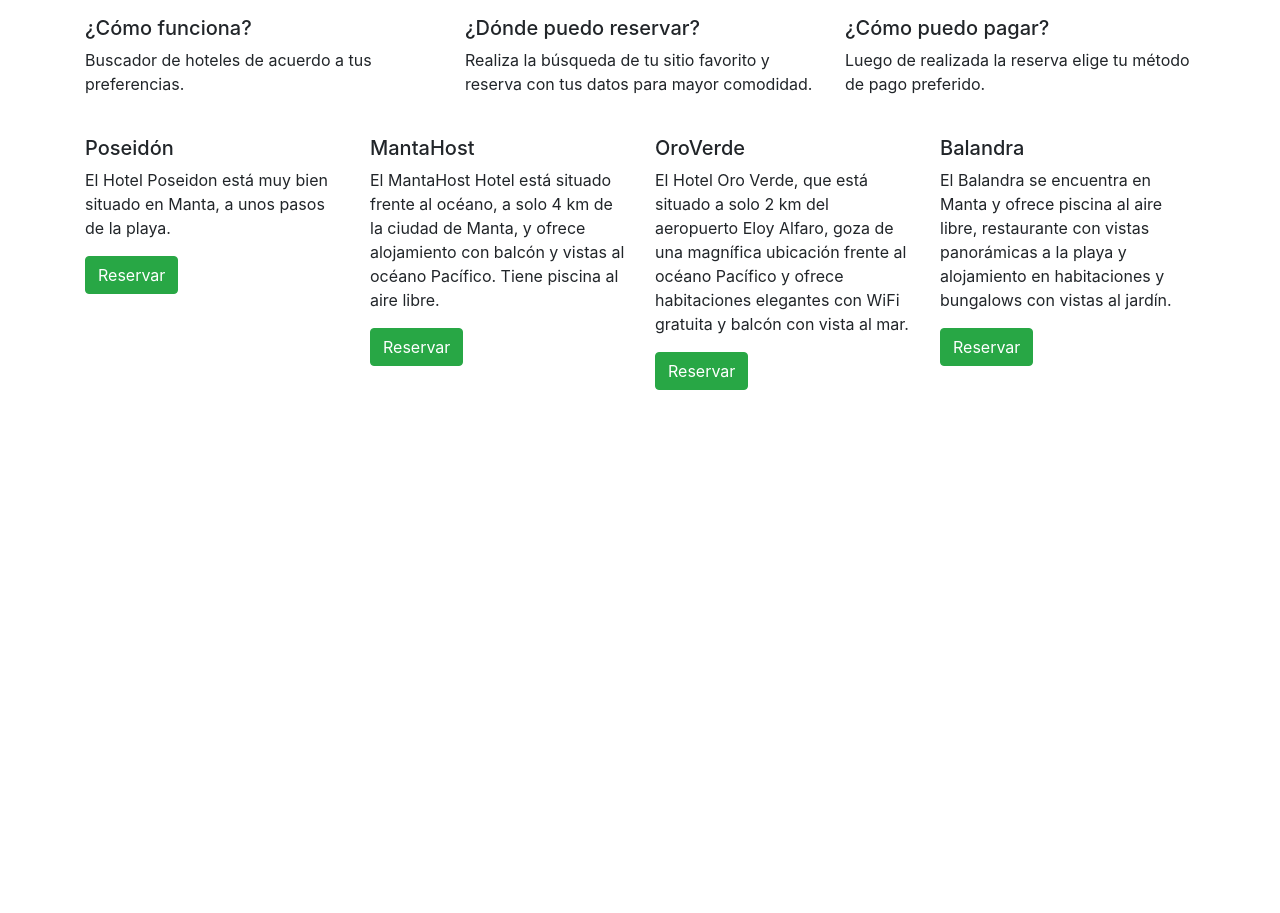
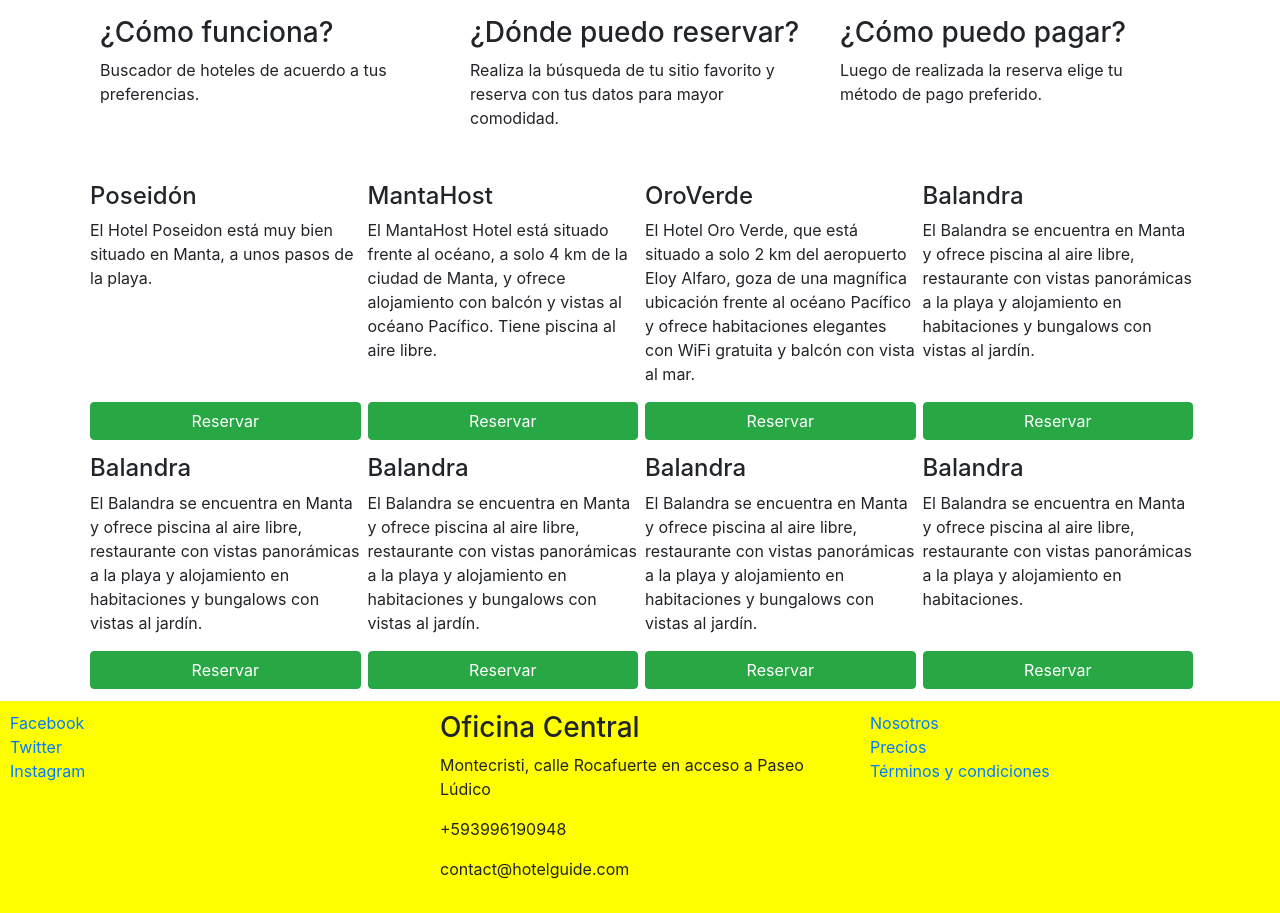
Before and after one commit to andylenincp/full-stack-web-development, a website: page index.html in a window 1280 px wide. Shown: the part 200-1113 px from the top of the page. Before the commit the page ends 800 px from the top, so only its background shows below. Drawn offline with nearby package versions, Linux system fonts and the light colour scheme.

Commit message:
Footer and styles with Flex

```diff
--- /dev/null
+++ b/css/main.css
@@ -0,0 +1,21 @@
+.jumbotron {
+    background-color: yellow;
+    color: black;
+}
+
+.footer {
+    padding: 10px 10px 0 10px;
+    background-color: yellow;
+    margin-bottom: 0px;
+    margin-top: 10px;
+}
+
+.card-hotel {
+    flex: 1 250px;
+    padding: 2px 2px 2px 5px;
+    margin-top: 10px;
+}
+
+.btn-reserva {
+    width: 100%;
+}
--- a/index.html
+++ b/index.html
@@ -7,51 +7,127 @@
 
     <!-- Bootstrap CSS -->
     <link rel="stylesheet" href="/node_modules/bootstrap/dist/css/bootstrap.min.css">
+    <link rel="stylesheet" href="/css/main.css">
 
-    <title>Hello, world!</title>
+    <title>Hotel Guide</title>
   </head>
   <body>
 
     <div class="jumbotron"><h1>Guía de Hoteles</h1></div>
 
     <div class="container">
-      <div class="row">
+      <div class="d-flex">
         <div class="col-sm-4">
-          <h5>¿Cómo funciona?</h5>
+          <h3>¿Cómo funciona?</h3>
           <p>Buscador de hoteles de acuerdo a tus preferencias.</p>
         </div>
         <div class="col-sm-4">
-          <h5>¿Dónde puedo reservar?</h5>
+          <h3>¿Dónde puedo reservar?</h3>
           <p>Realiza la búsqueda de tu sitio favorito y reserva con tus datos para mayor comodidad.</p>
         </div>
         <div class="col-sm-4">
-          <h5>¿Cómo puedo pagar?</h5>
+          <h3>¿Cómo puedo pagar?</h3>
           <p>Luego de realizada la reserva elige tu método de pago preferido.</p>
         </div>
       </div><br>
-      <div class="row">
-        <div class="col-sm-3">
-          <h5>Poseidón</h5>
-          <p>El Hotel Poseidon está muy bien situado en Manta, a unos pasos de la playa.</p>
-          <a href="" class="btn btn-success">Reservar</a><br><br>
+      <div class="d-flex flex-wrap">
+        <div class="card-hotel d-flex flex-column justify-content-between">
+          <div>
+            <h4>Poseidón</h4>
+            <p>El Hotel Poseidon está muy bien situado en Manta, a unos pasos de la playa.</p>
+          </div>
+          <div>
+            <a href="" class="btn btn-success btn-reserva">Reservar</a>
+          </div>
         </div>
-        <div class="col-sm-3">
-          <h5>MantaHost</h5>
-          <p>El MantaHost Hotel está situado frente al océano, a solo 4 km de la ciudad de Manta, y ofrece alojamiento con balcón y vistas al océano Pacífico. Tiene piscina al aire libre.</p>
-          <a href="" class="btn btn-success">Reservar</a><br><br>
+        <div class="card-hotel d-flex flex-column justify-content-between">
+          <div>
+            <h4>MantaHost</h4>
+            <p>El MantaHost Hotel está situado frente al océano, a solo 4 km de la ciudad de Manta, y ofrece alojamiento con balcón y vistas al océano Pacífico. Tiene piscina al aire libre.</p>
+          </div>
+          <div>
+            <a href="" class="btn btn-success btn-reserva">Reservar</a>
+          </div>
         </div>
-        <div class="col-sm-3">
-          <h5>OroVerde</h5>
-          <p>El Hotel Oro Verde, que está situado a solo 2 km del aeropuerto Eloy Alfaro, goza de una magnífica ubicación frente al océano Pacífico y ofrece habitaciones elegantes con WiFi gratuita y balcón con vista al mar.</p>
-          <a href="" class="btn btn-success">Reservar</a><br><br>
+        <div class="card-hotel d-flex flex-column justify-content-between">
+          <div>
+            <h4>OroVerde</h4>
+            <p>El Hotel Oro Verde, que está situado a solo 2 km del aeropuerto Eloy Alfaro, goza de una magnífica ubicación frente al océano Pacífico y ofrece habitaciones elegantes con WiFi gratuita y balcón con vista al mar.</p>
+          </div>
+          <div>
+            <a href="" class="btn btn-success btn-reserva">Reservar</a>
+          </div>
         </div>
-        <div class="col-sm-3">
-          <h5>Balandra</h5>
-          <p>El Balandra se encuentra en Manta y ofrece piscina al aire libre, restaurante con vistas panorámicas a la playa y alojamiento en habitaciones y bungalows con vistas al jardín.</p>
-          <a href="" class="btn btn-success">Reservar</a><br><br>
+        <div class="card-hotel d-flex flex-column justify-content-between">
+          <div>
+            <h4>Balandra</h4>
+            <p>El Balandra se encuentra en Manta y ofrece piscina al aire libre, restaurante con vistas panorámicas a la playa y alojamiento en habitaciones y bungalows con vistas al jardín.</p>
+          </div>
+          <div>
+            <a href="" class="btn btn-success btn-reserva">Reservar</a>
+          </div>
+        </div>
+        <div class="card-hotel d-flex flex-column justify-content-between">
+          <div>
+            <h4>Balandra</h4>
+            <p>El Balandra se encuentra en Manta y ofrece piscina al aire libre, restaurante con vistas panorámicas a la playa y alojamiento en habitaciones y bungalows con vistas al jardín.</p>
+          </div>
+          <div>
+            <a href="" class="btn btn-success btn-reserva">Reservar</a>
+          </div>
+        </div>
+        <div class="card-hotel d-flex flex-column justify-content-between">
+          <div>
+            <h4>Balandra</h4>
+            <p>El Balandra se encuentra en Manta y ofrece piscina al aire libre, restaurante con vistas panorámicas a la playa y alojamiento en habitaciones y bungalows con vistas al jardín.</p>
+          </div>
+          <div>
+            <a href="" class="btn btn-success btn-reserva">Reservar</a>
+          </div>
+        </div>
+        <div class="card-hotel d-flex flex-column justify-content-between">
+          <div>
+            <h4>Balandra</h4>
+            <p>El Balandra se encuentra en Manta y ofrece piscina al aire libre, restaurante con vistas panorámicas a la playa y alojamiento en habitaciones y bungalows con vistas al jardín.</p>
+          </div>
+          <div>
+            <a href="" class="btn btn-success btn-reserva">Reservar</a>
+          </div>
+        </div>
+        <div class="card-hotel d-flex flex-column justify-content-between">
+          <div>
+            <h4>Balandra</h4>
+            <p>El Balandra se encuentra en Manta y ofrece piscina al aire libre, restaurante con vistas panorámicas a la playa y alojamiento en habitaciones.</p>
+          </div>
+          <div>
+            <a href="" class="btn btn-success btn-reserva">Reservar</a>
+          </div>
         </div>
       </div>
     </div>
+
+    <footer class="footer">
+      <div class="row">
+        <div class="col-sm-4 d-flex flex-column">
+          <a href="https://www.facebook.com/">Facebook</a>
+          <a href="https://www.twitter.com/">Twitter</a>
+          <a href="https://www.instagram.com/">Instagram</a>
+        </div>
+        <div class="col-sm-4 d-flex flex-column">
+          <address>
+            <h3>Oficina Central</h3>
+            <p>Montecristi, calle Rocafuerte en acceso a Paseo Lúdico</p>
+            <p>+593996190948</p>
+            <p>contact@hotelguide.com</p>
+          </address>
+        </div>
+        <div class="col-sm-4 d-flex flex-column">
+          <a href="https://www.facebook.com/">Nosotros</a>
+          <a href="https://www.twitter.com/">Precios</a>
+          <a href="https://www.instagram.com/">Términos y condiciones</a>
+        </div>
+      </div>
+    </footer>
 
     <!-- Optional JavaScript -->
     <!-- jQuery first, then Popper.js, then Bootstrap JS -->
```
